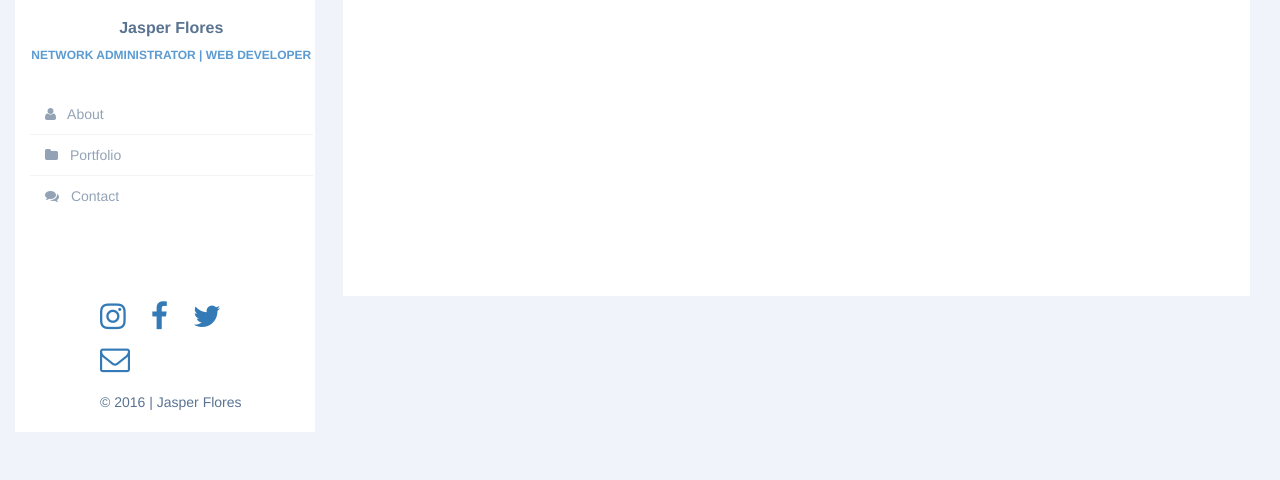
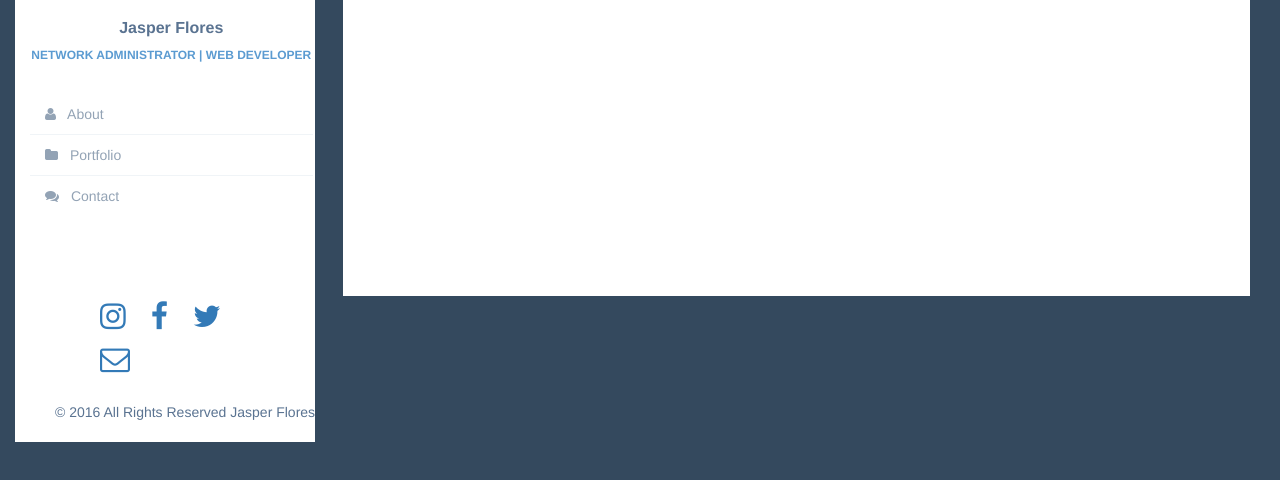
Before and after one commit to carlsantos/jasperflores.github.io, a plain HTML site: page index.html in a window 1280 px wide. Shown: the part 184-664 px from the top of the page. Drawn offline with nearby package versions, Linux system fonts and the light colour scheme.

Commit message:
colors added

```diff
--- a/css/style.css
+++ b/css/style.css
@@ -1,12 +1,11 @@
 body {
-  background: #F1F3FA;
+  background: #34495e
 }
 
 /* Profile container */
 .profile {
   margin: 20px 0;
   width: 100%;
-
 }
 
 /* Profile sidebar */
@@ -103,6 +102,6 @@ footer {
 
 footer ul { list-style-type: none; }
 .icons li a{ text-decoration: none; }
-.inner { margin: 0 15%; }
-.icons { font-size: 30px; }
+.icons { font-size: 30px; margin: 0 15%;}
 .label { color: #5a7391; }
+.copyright {  width: 110%; }
--- a/index.html
+++ b/index.html
@@ -80,8 +80,9 @@
 
 				</li>
 			</ul>
+			<br>
 			<ul class="copyright">
-				<li>&copy; 2016 | Jasper Flores</li>
+				<li>&copy; 2016 All Rights Reserved Jasper Flores</li>
 			</ul>
 		</div>
 	</footer>
```
